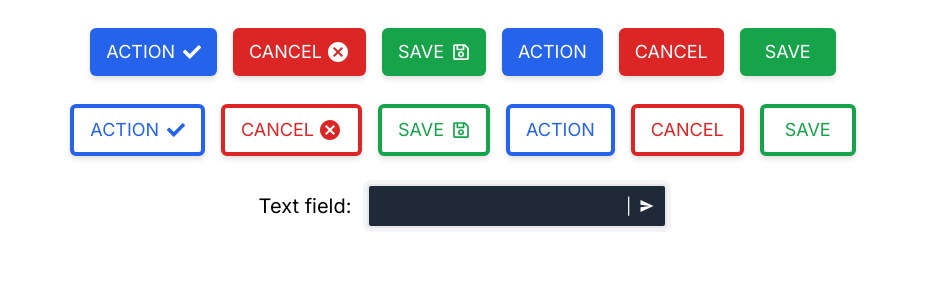
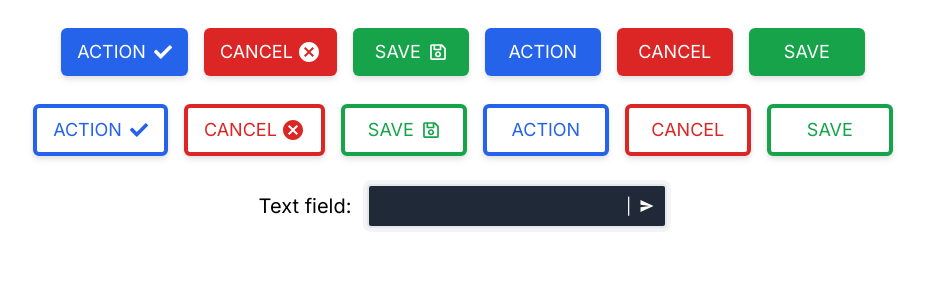
Before and after one commit to EsFrost/reUse-UI, a Next.js app in the folder next/ui-components/: page / in a window 1280 px wide. Shown: the top 300 px of the page, without its empty margins (177-1102 px from the left). Built offline with nearby package versions, Linux system fonts and the light colour scheme.

Commit message:
Fixed min width of buttons

```diff
--- a/next/ui-components/app/components/reUse-button.tsx
+++ b/next/ui-components/app/components/reUse-button.tsx
@@ -32,7 +32,7 @@ function ReUseButton({ customStyle, title, icon, disabled }: RUButtonProps) {
             role={`${title} button`}
             aria-label={title}
             className={`flex items-center justify-center
-                        min-w-[96px] min-h-[48px] px-4 py-2
+                        min-w-[116px] min-h-[48px] px-4 py-2
                         text-white text-lg rounded-md
                         mx-[8px] cursor-pointer
                         bg-blue-600 hover:bg-blue-700 active:bg-blue-800
@@ -59,7 +59,7 @@ function ReUseCancel({ customStyle, disabled, icon }: RUPresetProps) {
             role={`cancel button`}
             aria-label={`cancel`}
             className={`flex items-center justify-center
-                        min-w-[96px] min-h-[48px] px-4 py-2
+                        min-w-[116px] min-h-[48px] px-4 py-2
                         text-white text-lg rounded-md
                         mx-[8px] cursor-pointer
                         bg-red-600 hover:bg-red-700 active:bg-red-800
@@ -83,7 +83,7 @@ function ReUseSave({ customStyle, disabled, icon }: RUPresetProps) {
             role={`save button`}
             aria-label={`save`}
             className={`flex items-center justify-center
-                        min-w-[96px] min-h-[48px] px-4 py-2
+                        min-w-[116px] min-h-[48px] px-4 py-2
                         text-white text-lg rounded-md
                         mx-[8px] cursor-pointer
                         bg-green-600 hover:bg-green-700 active:bg-green-800
@@ -108,7 +108,7 @@ function ReUseHighContrast({ customStyle, title, icon, disabled }: RUButtonProps
             role={`${title} button`}
             aria-label={title}
             className={`flex items-center justify-center
-                        min-w-[96px] min-h-[48px] px-4 py-2
+                        min-w-[126px] min-h-[48px] px-4 py-2
                         text-blue-600 text-lg rounded-md
                         mx-[8px] cursor-pointer
                         bg-white hover:bg-gray-100 active:bg-gray-200
@@ -134,7 +134,7 @@ function ReUseHighContrastCancel({ customStyle, disabled, icon }: RUPresetProps)
             role={`cancel button`}
             aria-label={`cancel`}
             className={`flex items-center justify-center
-                        min-w-[96px] min-h-[48px] px-4 py-2
+                        min-w-[126px] min-h-[48px] px-4 py-2
                         text-red-600 text-lg rounded-md
                         mx-[8px] cursor-pointer
                         bg-white hover:bg-gray-100 active:bg-gray-200
@@ -159,7 +159,7 @@ function ReUseHighContrastSave({ customStyle, disabled, icon }: RUPresetProps) {
             role={`save button`}
             aria-label={`save`}
             className={`flex items-center justify-center
-                        min-w-[96px] min-h-[48px] px-4 py-2
+                        min-w-[126px] min-h-[48px] px-4 py-2
                         text-green-600 text-lg rounded-md
                         mx-[8px] cursor-pointer
                         bg-white hover:bg-gray-100 active:bg-gray-200
```
